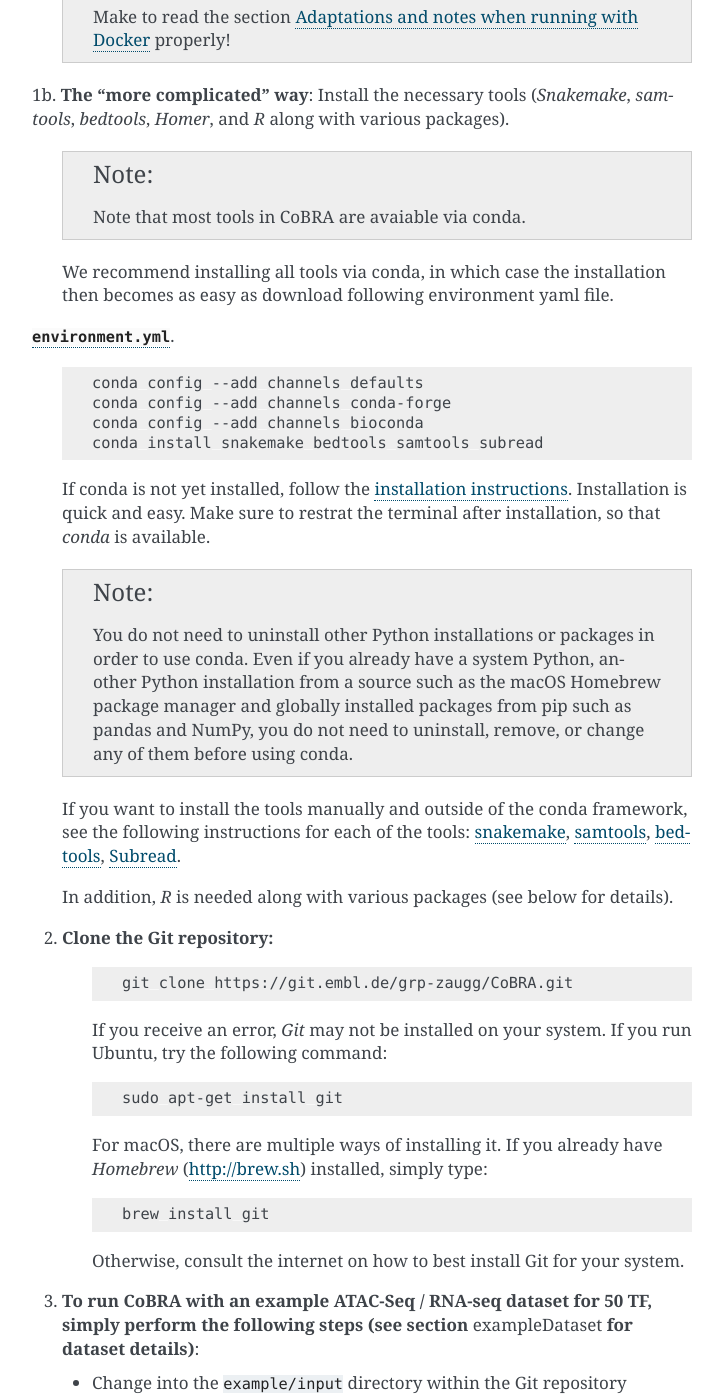
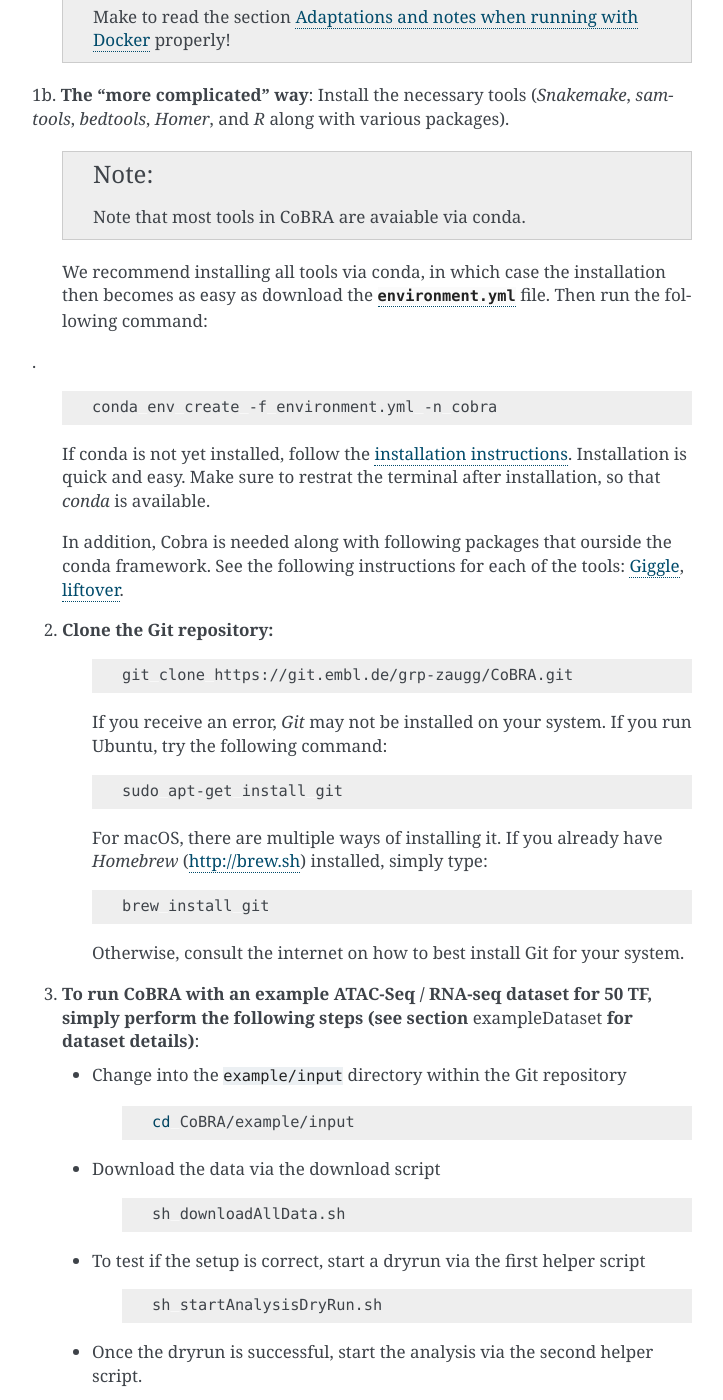
Before and after one commit to qiuxintao101/cobra, a Sphinx documentation site: the page built from docs/install.rst, in a window 1280 px wide and 1400 px high, scrolled down 612 px. Shown: the whole window, without its empty margins (388-1111 px from the left). Built offline with Sphinx 7.4.7, drawn with Linux system fonts in a browser that asks for light colours; pages that are not in the unit, such as notebooks, are missing from menus.

Commit message:
Update install.rst

```diff
--- a/docs/install.rst
+++ b/docs/install.rst
@@ -28,24 +28,19 @@ Principally, there are two ways of installing *CoBRA* and the proper tools:
 
   .. note:: Note that most tools in CoBRA are avaiable via conda.
 
-  We recommend installing all tools via conda, in which case the installation then becomes as easy as download following environment yaml file.
+  We recommend installing all tools via conda, in which case the installation then becomes as easy as download the :download:`environment.yml <environment.yml>` file. Then run the following command:
 
-:download:`environment.yml <environment.yml>`.
+.
 
   .. code-block:: Bash
 
-    conda config --add channels defaults
-    conda config --add channels conda-forge
-    conda config --add channels bioconda
-    conda install snakemake bedtools samtools subread
+     conda env create -f environment.yml -n cobra
 
   If conda is not yet installed, follow the `installation instructions <https://conda.io/docs/user-guide/install/index.html>`_. Installation is quick and easy. Make sure to restrat the terminal after installation, so that *conda* is available.
 
-  .. note:: You do not need to uninstall other Python installations or packages in order to use conda. Even if you already have a system Python, another Python installation from a source such as the macOS Homebrew package manager and globally installed packages from pip such as pandas and NumPy, you do not need to uninstall, remove, or change any of them before using conda.
+  In addition, Cobra is needed along with following packages that ourside the conda framework. See the following instructions for each of the tools: `Giggle  <https://github.com/ryanlayer/giggle>`_, `liftover <http://hgdownload.soe.ucsc.edu/admin/exe/linux.x86_64/liftOver>`_.
 
-  If you want to install the tools manually and outside of the conda framework, see the following instructions for each of the tools: `snakemake  <http://snakemake.readthedocs.io/en/stable/getting_started/installation.html>`_, `samtools <http://www.htslib.org/download>`_, `bedtools <http://bedtools.readthedocs.io/en/latest/content/installation.html>`_, `Subread <http://subread.sourceforge.net>`_.
 
-  In addition, *R* is needed along with various packages (see below for details).
 
 2. **Clone the Git repository:**
 
```
